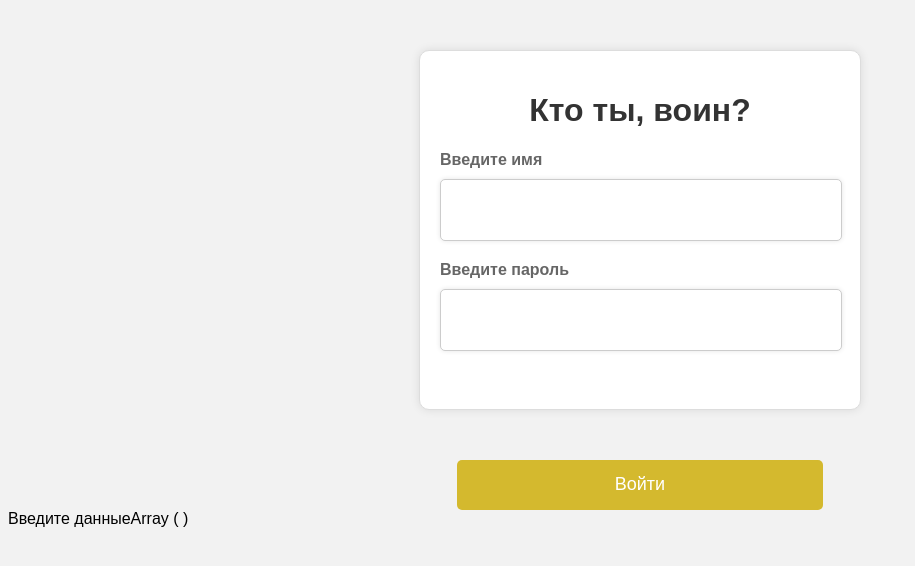
After one commit to tonysold/gothic_catalog, a PHP site: page /autentification in a window 1280 px wide. The commit adds this page. Shown: the top 566 px of the page, without its empty margins (0-915 px from the left). Run offline with PHP 8.4, Linux system fonts and the light colour scheme.

Commit message:
добавлена авторизация

```diff
--- a/classes/mysqliClasses.php
+++ b/classes/mysqliClasses.php
@@ -22,7 +22,9 @@
     {
         switch ($_POST['table']) {
             case 'characters':
-                $showQuery = mysqli_query($this->dbh, "SELECT * FROM characters LEFT JOIN belongs ON characters.belong_id = belongs.id LEFT JOIN jobs ON characters.job_id = jobs.id");
+                $showQuery = mysqli_query($this->dbh, "SELECT * FROM characters
+                LEFT JOIN belongs ON characters.belong_id = belongs.id
+                LEFT JOIN jobs ON characters.job_id = jobs.id");
                 return $showQuery;
                 break;
             case 'weapons':
@@ -74,10 +76,33 @@
             echo "Недопустимые символы в имени пользователя или короткое имя";
             return false;
         }
-        //Data one record read Function
+    }
+    //Data one record read Function
 
-        //Data updation Function
+    //Data updation Function
 
-        //Data Deletion function Function
+    //User login
+
+    public function loginUser()
+    {
+        $userName = $_POST['username'];
+        $userPass = $_POST['password'];
+
+        $checkQuery = mysqli_prepare($this->dbh, "SELECT * FROM users WHERE user_name=? AND user_pass=?");
+        mysqli_stmt_bind_param($checkQuery, "ss", $userName, $userPass);
+        mysqli_stmt_execute($checkQuery);
+        $result = mysqli_stmt_get_result($checkQuery);
+
+        if(mysqli_num_rows($result) > 0) {
+            $userData = mysqli_fetch_assoc($result);
+            echo 'Пользователь найден';
+            return true;
+        }
+        else {
+            echo 'Неправильный логин или пароль';
+            return false;
+        }
+
+
     }
 }
--- a/classes/routeClasses.php
+++ b/classes/routeClasses.php
@@ -67,4 +67,12 @@
     require_once 'views/editPage.php';
 });
 
+$route->get('/autentification', function(){
+    require_once 'views/autentification.php';
+});
+
+$route->post('/autentification', function(){
+    require_once 'views/autentification.php';
+});
+
 $route->handleRequest();
--- /dev/null
+++ b/views/autentification.php
@@ -0,0 +1,48 @@
+<!DOCTYPE html>
+<html lang="en">
+
+<head>
+    <meta charset="UTF-8">
+    <meta name="viewport" content="width=device-width, initial-scale=1.0">
+    <title>Gothic Autentification</title>
+    <link rel="stylesheet" href="styles/registrationStyle.css">
+</head>
+
+<body>
+    <div class="container">
+        <div class="header">
+            <h1>Кто ты, воин?</h1>
+        </div>
+        <form method="post" action="/autentification">
+            <div class="form-group">
+                <label for="username">Введитe имя</label>
+                <input type="text" name="username">
+                <br>
+            </div>
+            <div class="form-group">
+                <label for="password">Введите пароль</label>
+                <input type="password" name="password">
+                <br>
+            </div>
+            <br>
+    </div>
+    <div class="btn-container">
+        <button type="submit" class="btn">Войти</button>
+    </div>
+    </form>
+    </div>
+    <?php
+    require_once __DIR__ . '/../classes/mysqliClasses.php';
+
+    if (isset($_POST['username']) && isset($_POST['password'])) {
+        $autentification = new DB_con;
+        $autentification->loginUser();
+    } else {
+        echo 'Введите данные';
+    }
+    print_r($_POST);
+    ?>
+
+</body>
+
+</html>
--- a/views/editPage.php
+++ b/views/editPage.php
@@ -24,7 +24,6 @@
         </thead>
         <tbody>
             <?php
-            // TODO: Добавить доп строки с краткой историей, местом проживания, любимым оружием
             require_once __DIR__ . '/../classes/mysqliClasses.php';
 
             if (isset($_GET['character_id'])) {
--- a/views/tablesPage.php
+++ b/views/tablesPage.php
@@ -13,6 +13,7 @@
 </head>
 
 <body>
+    <div class="container">
         <h1>Выбери таблицу</h1>
         <form method="post" action="/tables">
             <label for="tableSelect">Выберите таблицу:</label>
@@ -46,6 +47,7 @@
         ?>
             </tbody>
             </table>
+    </div>
 </body>
 
 </html>
--- a/views/welcomePage.html
+++ b/views/welcomePage.html
@@ -20,6 +20,9 @@
     <div class="registration">
         <a href="/registration">Зарегистрироваться</a>
     </div>
+    <div class="autentification">
+        <a href="/autentification">Войти</a>
+    </div>
 </body>
 
 </html>
```
Also changed, not shown: styles/styles.css (+19 -0 lines), styles/tablesPageStyle.css (+12 -3 lines). Lines whose indentation alone changed are shown as unchanged.
